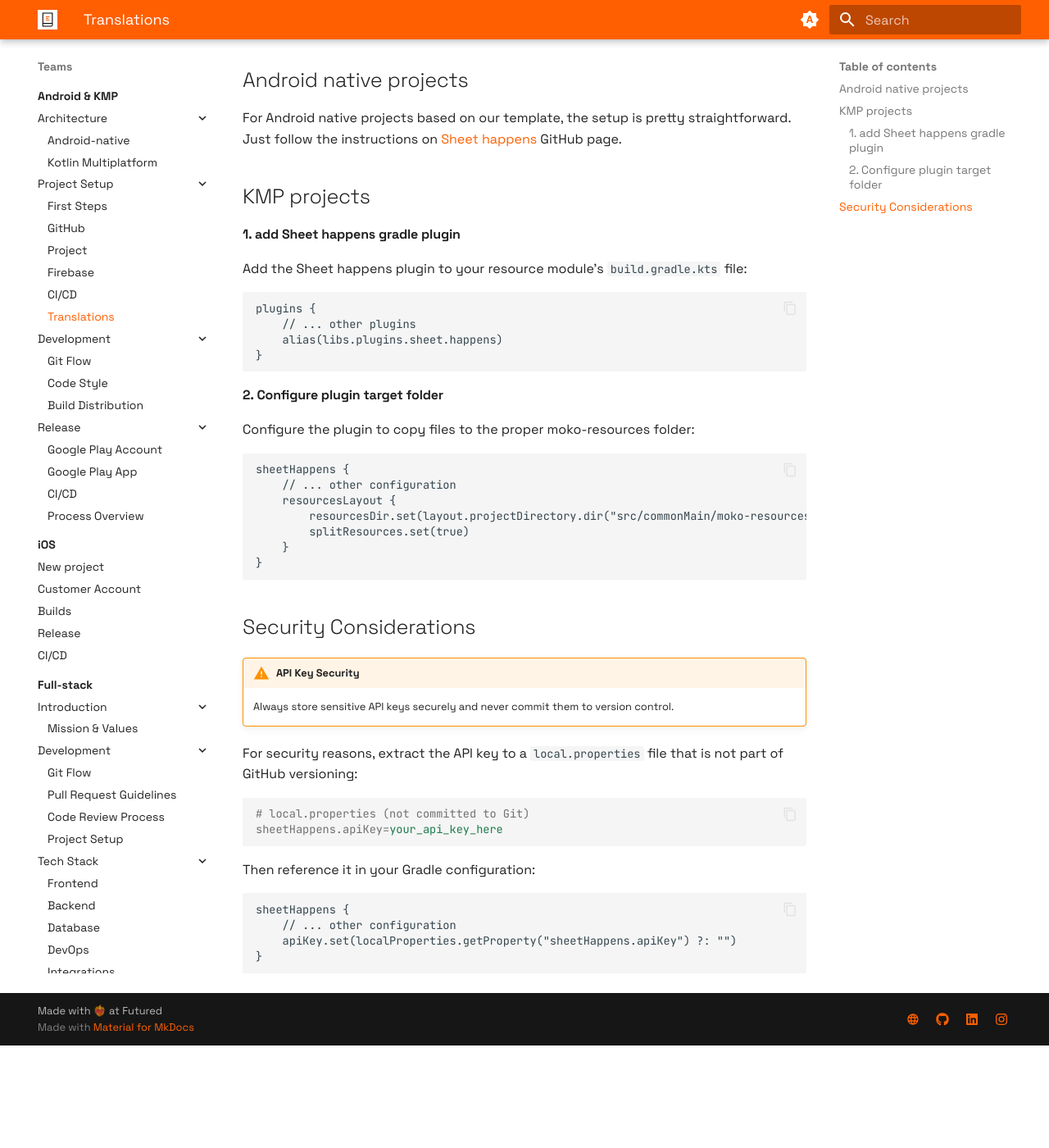
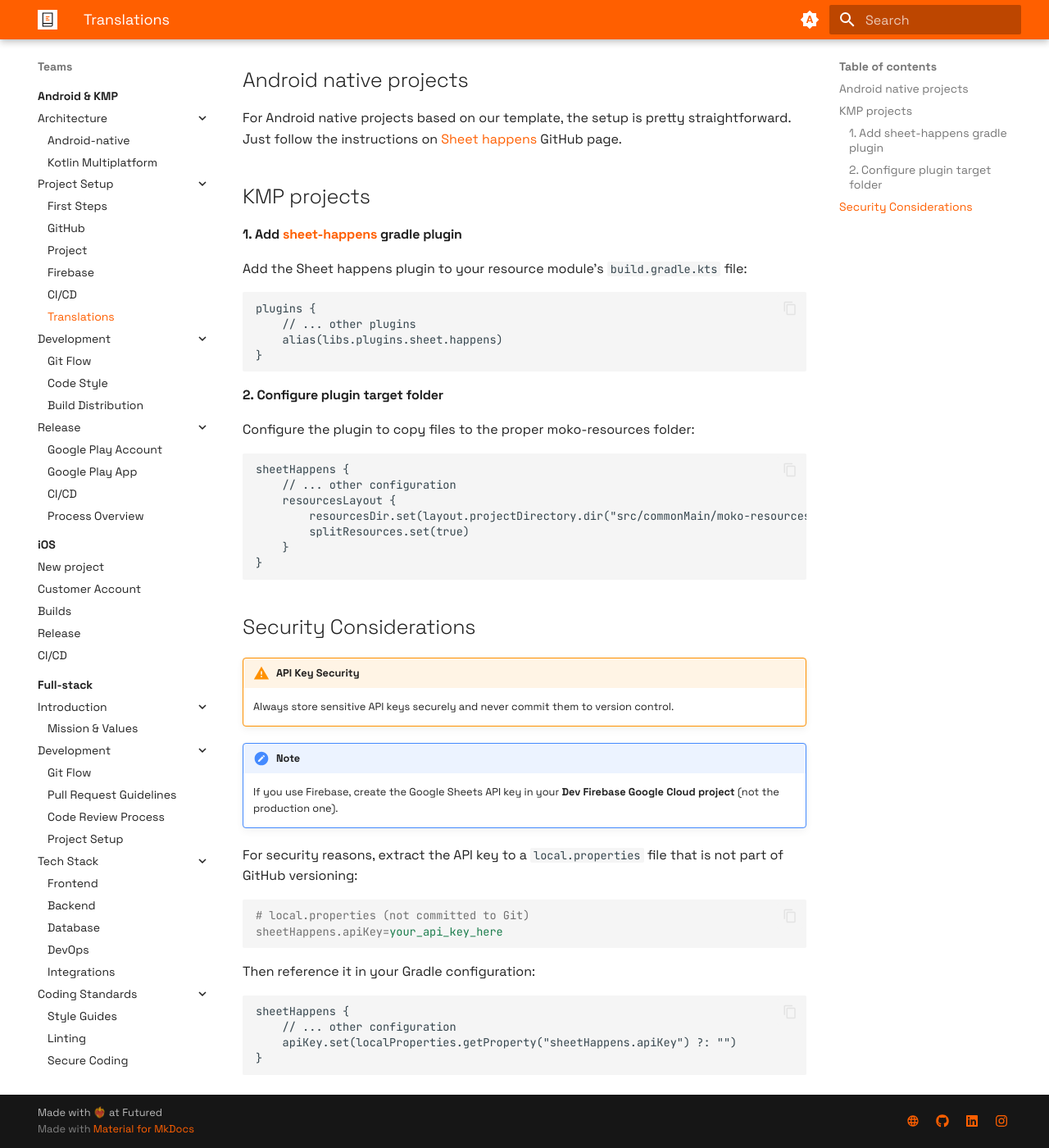
Before and after one commit to futuredapp/Engineering-Handbook, an MkDocs documentation site: the page built from docs/Teams/android/project_setup/50_translations.md, in a window 1280 px wide and 1400 px high, scrolled down 450 px. Shown: the whole window at 82% size. Built offline with MkDocs 1.6.1 and Material for MkDocs 9.7.7, drawn with Linux system fonts in a browser that asks for light colours; before the commit the page ends 1725 px from its top, so only the background shows below that.

Commit message:
Add remarks about GCP in translations page

````diff
--- a/docs/Teams/android/project_setup/50_translations.md
+++ b/docs/Teams/android/project_setup/50_translations.md
@@ -12,7 +12,7 @@
 
 ## KMP projects
 
-#### 1. add Sheet happens gradle plugin
+#### 1. Add [sheet-happens](https://github.com/futuredapp/sheet-happens) gradle plugin
 
 Add the Sheet happens plugin to your resource module's `build.gradle.kts` file:
 
@@ -42,6 +42,10 @@
 !!! warning "API Key Security"
     Always store sensitive API keys securely and never commit them to version control.
 
+!!! note
+
+    If you use Firebase, create the Google Sheets API key in your **Dev Firebase Google Cloud project** (not the production one).
+
 For security reasons, extract the API key to a `local.properties` file that is not part of GitHub versioning:
 
 ```properties
````
